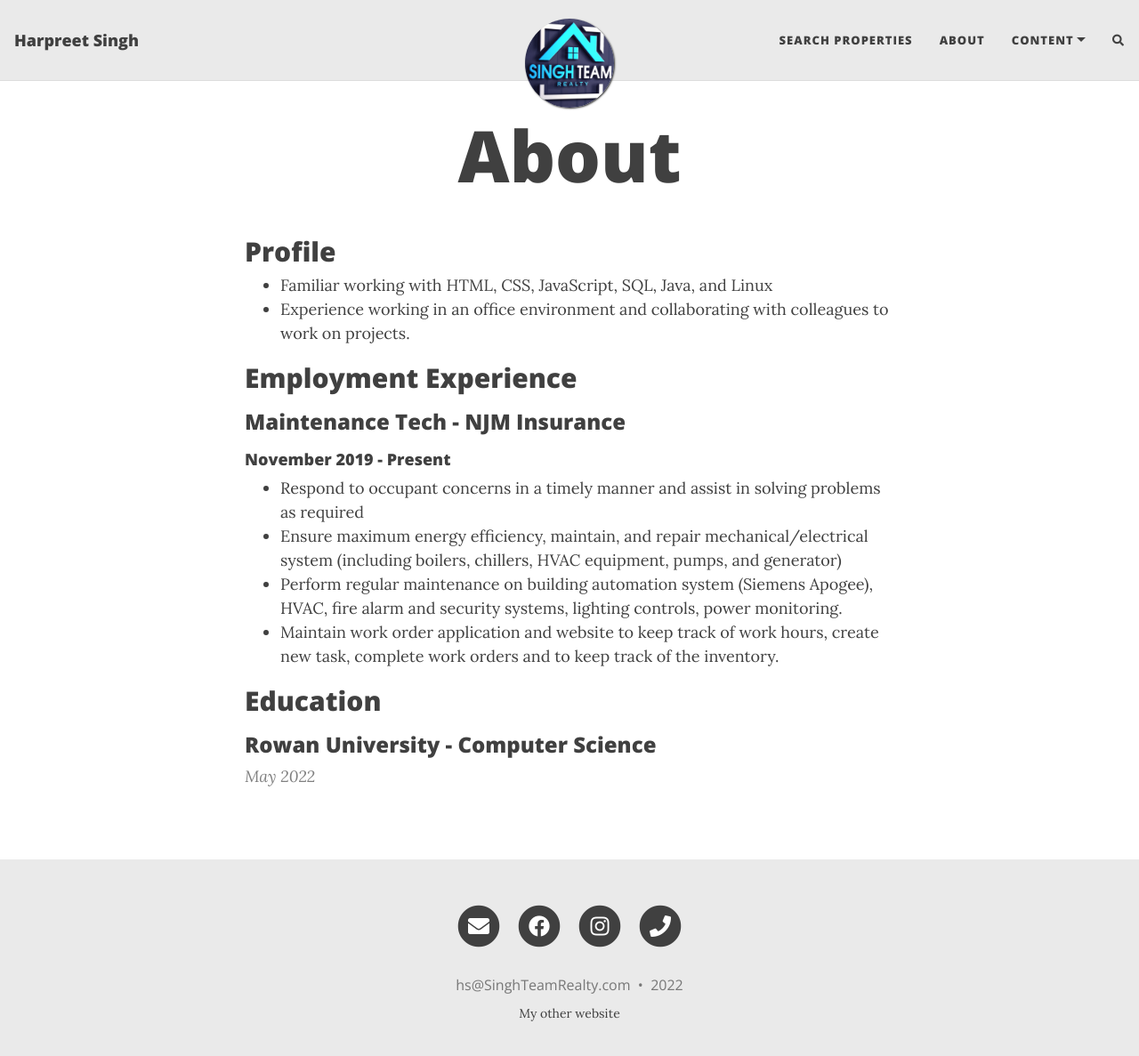
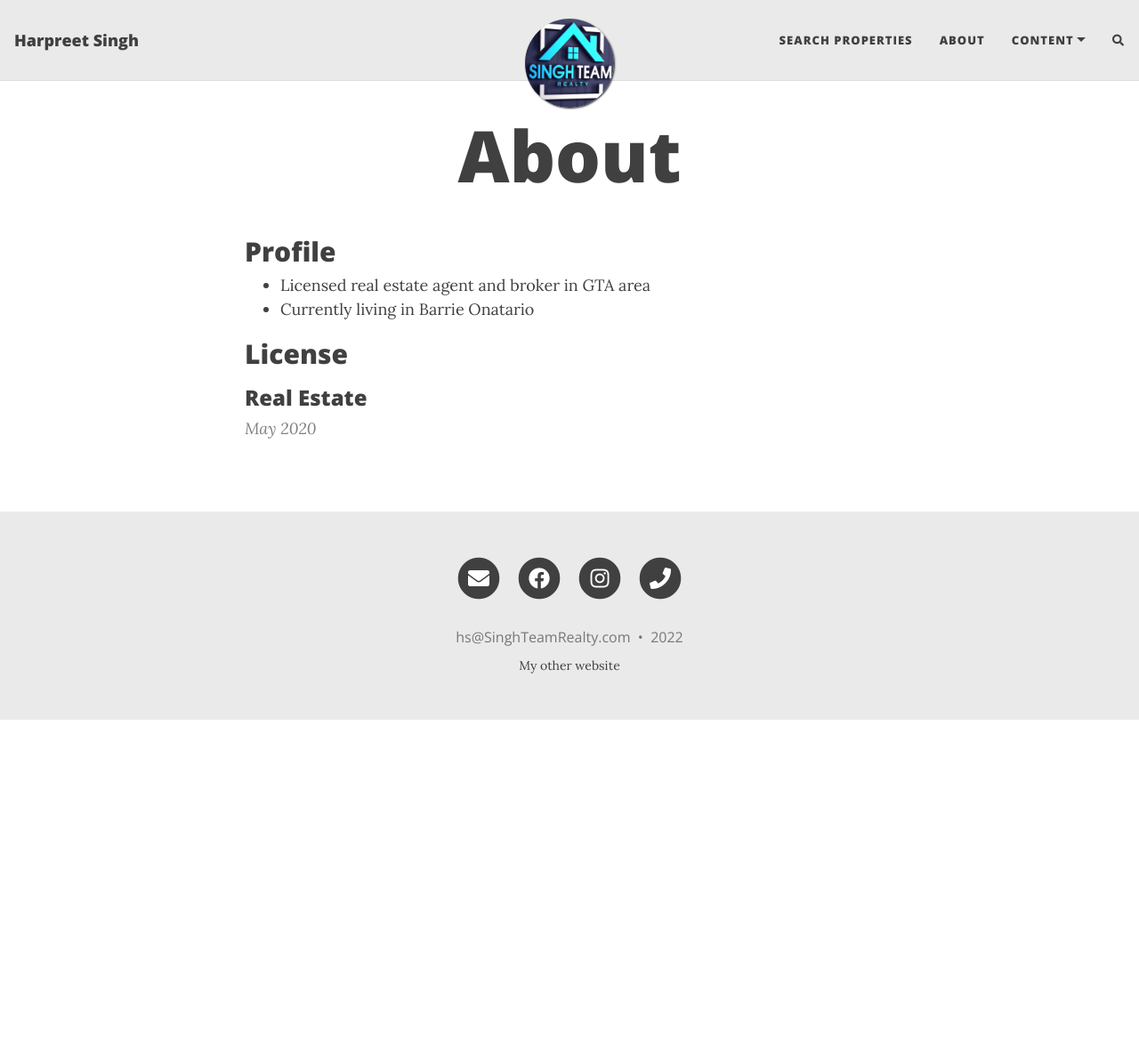
Before and after one commit to CallHarry/callharry.github.io, a Jekyll site: the page built from resume.md, in a window 1280 px wide and 1200 px high. Shown: the top 1187 px of the window at 89% size. Built offline with Jekyll 4.4.1, drawn with Linux system fonts in a browser that asks for light colours; nearby versions of some CDN libraries; comment, search, counter and statistics services are not loaded.

```diff
--- a/resume.md
+++ b/resume.md
@@ -5,22 +5,9 @@ subtitle:
 ---
 
 ## Profile
-* Familiar working with HTML, CSS, JavaScript, SQL, Java, and Linux
-* Experience working in an office environment and collaborating with colleagues to work
-on projects.
+* Licensed real estate agent and broker in GTA area
+* Currently living in Barrie Onatario
 
-## Employment Experience
-### Maintenance Tech - NJM Insurance
-#### November 2019 - Present
-* Respond to occupant concerns in a timely manner and assist in solving problems
-as required
-* Ensure maximum energy efficiency, maintain, and repair mechanical/electrical
-system (including boilers, chillers, HVAC equipment, pumps, and generator)
-* Perform regular maintenance on building automation system (Siemens Apogee), HVAC,
-fire alarm and security systems, lighting controls, power monitoring.
-* Maintain work order application and website to keep track of work hours, create new
-task, complete work orders and to keep track of the inventory.
-
-## Education
-### Rowan University - Computer Science
-> May 2022
+## License
+### Real Estate
+> May 2020
```
Also changed, not shown: aboutme.md (+6 -11 lines).
